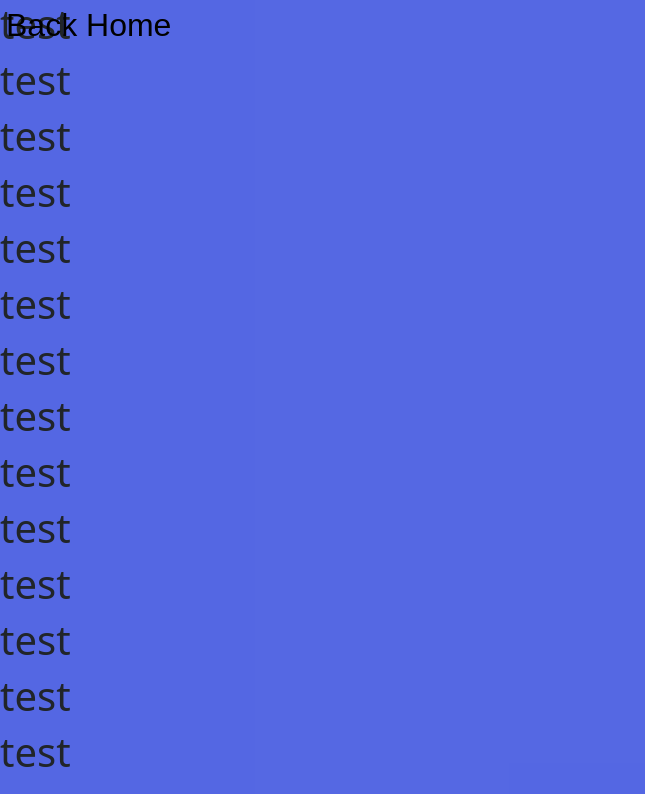
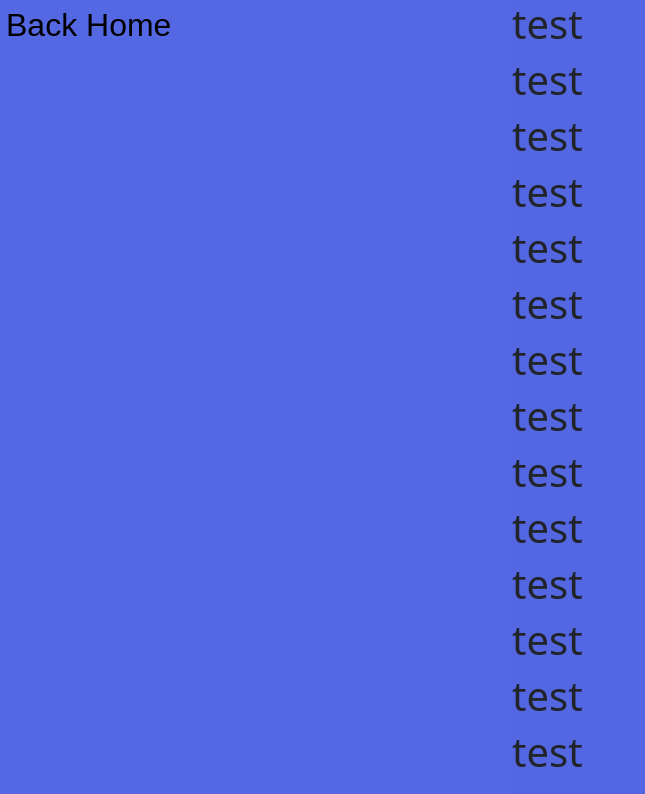
Before and after one commit to Gehrig-Barnes/portfolio, a React (Create React App) app: page /about_me in a window 1280 px wide. Shown: the top 794 px of the page, without its empty margins (0-645 px from the left). Built offline with nearby package versions, Linux system fonts and the light colour scheme; a web font is replaced by a local one.

Commit message:
getting a animation when scroll but it's infinite

```diff
--- a/src/App.css
+++ b/src/App.css
@@ -14,14 +14,49 @@
   width: 100%;
   overflow: hidden;
 }
+@keyframes wipe-enter {
+	0% {
+		transform: scale(0, .025);
+	}
+	50% {
+		transform: scale(1, .025);
+	}
+}
 
-#return-btn{
-  position: fixed;
+@media (prefers-reduced-motion: no-preference) {
+  #return-btn {
+    animation-name: wipe-enter;
+    animation-duration: 1s;
+    animation-iteration-count: infinite;
+    position: fixed;
   background: transparent;
   border: none;
   font-family: "Bubbly", sans-serif;
   font-size: xx-large;
+  }
 }
+
+
+
+
+
+
+.about > h1 {
+  margin-left: 40%;
+}
+
+
+
+
+
+
+
+
+
+
+
+
+
 
 ::-webkit-scrollbar-corner {
   background-color: transparent;
--- a/src/components/AboutMe.js
+++ b/src/components/AboutMe.js
@@ -9,21 +9,34 @@ import TimelineDot from "@mui/lab/TimelineDot";
 import "../App.css";
 
 function AboutMe() {
-  const [showReturn, setShowReturn] = useState(0);
+  const [currY, setCurrY] = useState(0);
   const [prev, setPrev] = useState(0);
 
   const navigate = useNavigate();
 
   window.addEventListener("scroll", () => {
-    setPrev(showReturn);
-    setShowReturn(window.scrollY);
+    setPrev(currY);
+    setCurrY(window.scrollY);
   });
 
-  const renderReturnButton = showReturn > prev ? null : <button id="return-btn"onClick={() => navigate("/")}>Back Home</button>
+  const hide = {
+    display: 'none',
+    opacity: 0,
+    transition: 'visibility 0s, opacity 0.5s linear'
+  }
+
+  const show = {
+    display: '',
+
+  }
+
+  const toggleHide = currY > prev ? hide : show;
+
+
 
   return (
-    <div className="about">
-      {renderReturnButton}
+    <div className=" about">
+      <button style={toggleHide} id="return-btn" onClick={() => navigate("/")}> Back Home</button>
       <h1>test</h1>
       <h1>test</h1>
       <h1>test</h1>
```
